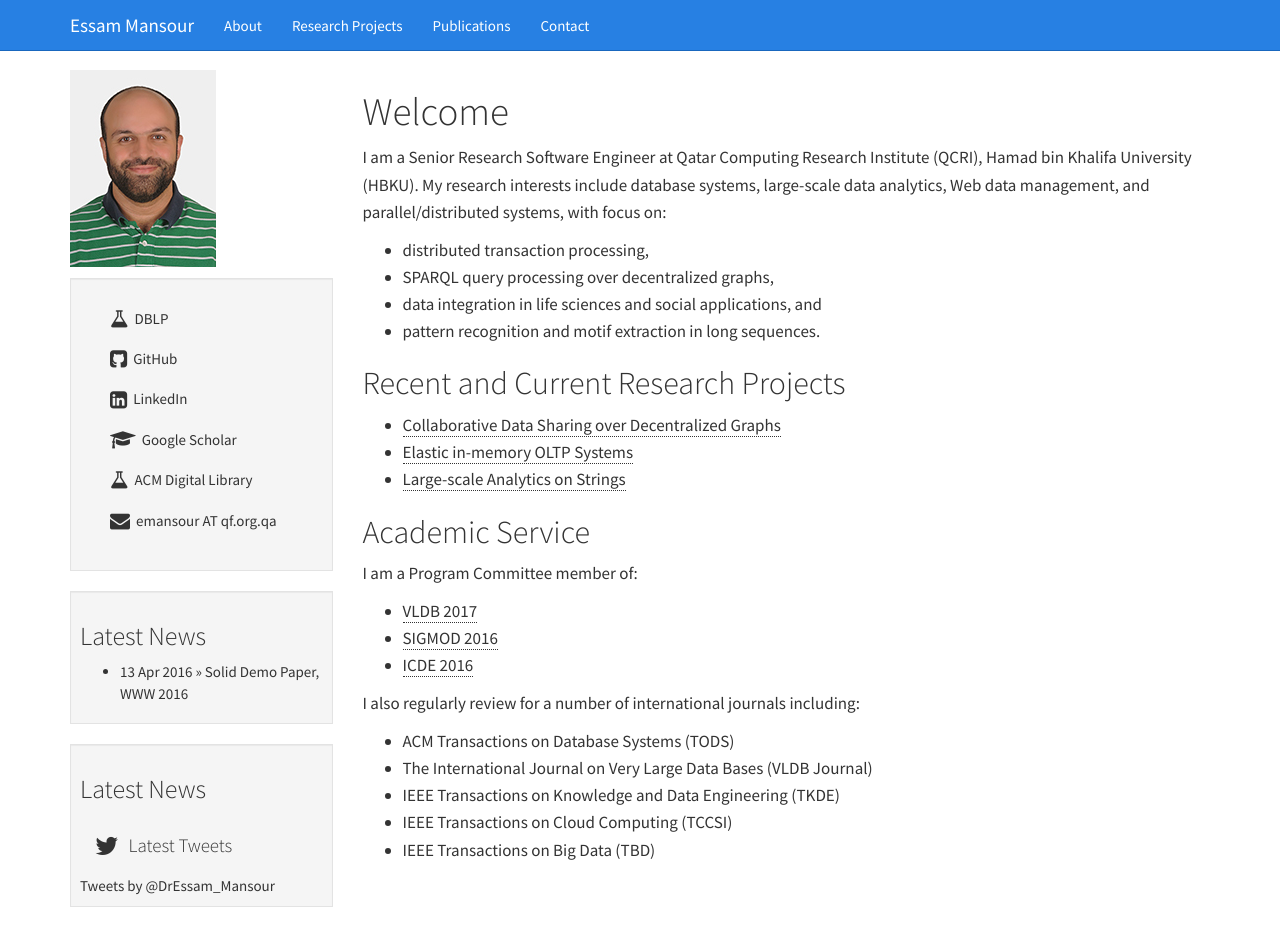
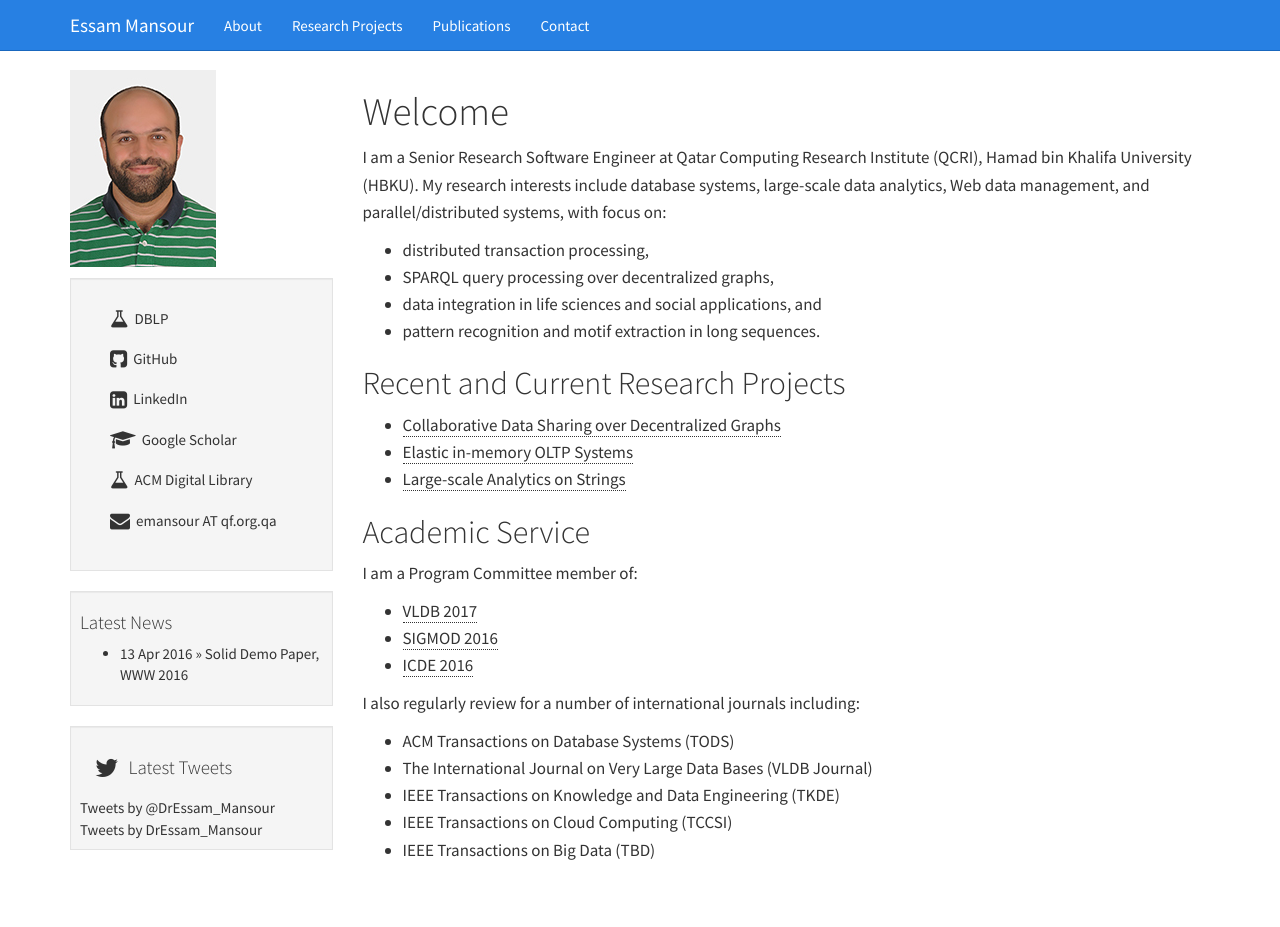
Before and after one commit to mansoure/mansoure.github.io, a Jekyll site: the page built from index.md, in a window 1280 px wide and 927 px high. Built offline with Jekyll 4.4.1, drawn with Linux system fonts in a browser that asks for light colours; comment, search, counter and statistics services are not loaded.

Commit message:
twitter .

```diff
--- a/_layouts/default.html
+++ b/_layouts/default.html
@@ -100,7 +100,7 @@
 				</section>
 
 			<section class="well well-sm">
-				<h3>Latest News</h3>
+				<h4>Latest News</h4>
 				<ul class="posts">
 				  {% for post in site.posts %}
 				    <li><span>{{ post.date | date_to_string }}</span> » <a href="{{ post.url }}" title="{{ post.title }}">{{ post.title }}</a></li>
@@ -109,13 +109,14 @@
 			</section>
 
 			<section class="well well-sm">
-				<h3>Latest News</h3>
 				<li class="list-group-item"><h4><i class="fa fa-twitter fa-lg"></i><span class="icon-label">Latest Tweets</span></h4></li>
 				    <div id="twitter_timeline">
 				        <a class="twitter-timeline" data-chrome="noheader" href="https://twitter.com/DrEssam_Mansour" data-widget-id="558282743734231040">Tweets by @DrEssam_Mansour</a>
 				    </div>
 
-				<script>!function(d,s,id){var js,fjs=d.getElementsByTagName(s)[0],p=/^http:/.test(d.location)?'http':'https';if(!d.getElementById(id)){js=d.createElement(s);js.id=id;js.src=p+"://platform.twitter.com/widgets.js";fjs.parentNode.insertBefore(js,fjs);}}(document,"script","twitter-wjs");</script>
+					<a class="twitter-timeline" href="https://twitter.com/DrEssam_Mansour">Tweets by DrEssam_Mansour</a> <script async src="//platform.twitter.com/widgets.js" charset="utf-8"></script>
+
+				<!--script>!function(d,s,id){var js,fjs=d.getElementsByTagName(s)[0],p=/^http:/.test(d.location)?'http':'https';if(!d.getElementById(id)){js=d.createElement(s);js.id=id;js.src=p+"://platform.twitter.com/widgets.js";fjs.parentNode.insertBefore(js,fjs);}}(document,"script","twitter-wjs");</script-->
 
 			</section>
 
```
